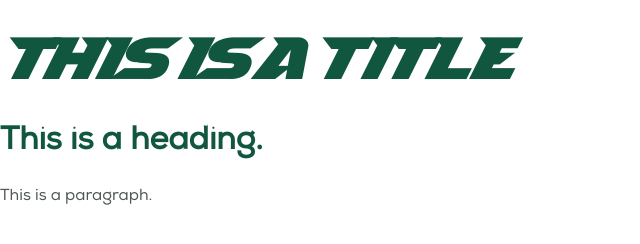
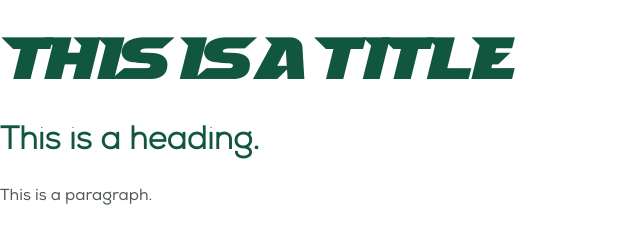
Before and after one commit to starboxphs/phs_stem, a plain HTML site: page fonttest.html in a window 1280 px wide. Shown: the whole page, without its empty margins (0-640 px from the left). Drawn offline with Linux system fonts and the light colour scheme; files whose address does not match are found by name.

Commit message:
Update styles.css

```diff
--- a/css/styles.css
+++ b/css/styles.css
@@ -3,7 +3,7 @@
     font-family: 'Pelham';
     src: url('fonts/Pelham.otf') format('opentype');
     font-weight: normal;
-    font-style: normal;
+    font-style: italic;
 }
 
 /* Embedding Nexa Regular */
@@ -56,7 +56,7 @@ h1 {
 }
 
 h2, h3, h4, h5, h6 {
-    font-family: 'Nexa Regular', sans-serif;
+    font-family: 'Nexa Light', sans-serif;
     color: #115740; /* Sport Green */
     margin-bottom: 15px;
 }
```
